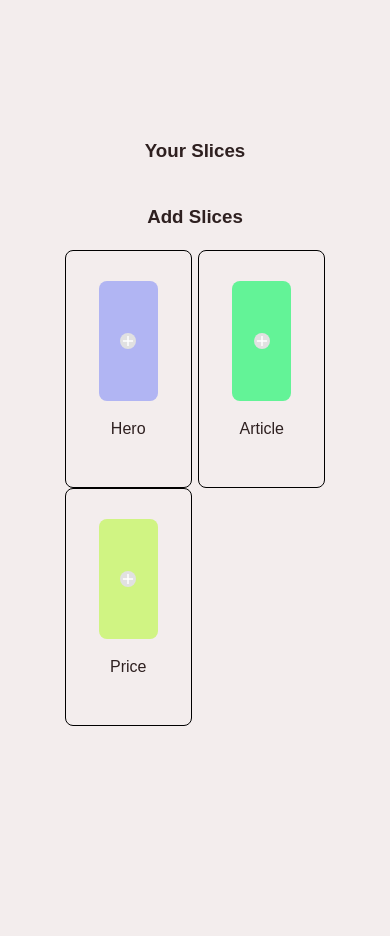
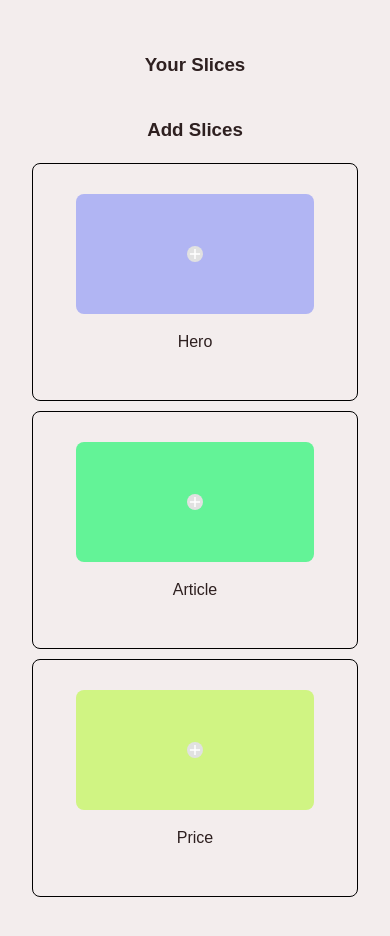
Before and after one commit to sergiocortessat/SLICE-COMPONENTS-REACT---VITE---TYPESCRIPT, a React (Vite) app: page / in a window 390 px wide. Shown: the top 936 px of the page. Before the commit the page ends 844 px from the top, so only its background shows below. Built offline with nearby package versions, Linux system fonts and the light colour scheme.

Commit message:
Adapt mobile

```diff
--- a/src/styles/PageEditor.scss
+++ b/src/styles/PageEditor.scss
@@ -1,6 +1,9 @@
 .slices {
   &-available {
-    width: 50%;
+    @media (min-width: 768px) {
+      width: 50%;
+    }
+    width: 100%;
     display: flex;
     flex-direction: column;
     gap: 8px;
@@ -54,17 +57,24 @@
   }
 
   &-add {
-    width: 80%;
+    @media (min-width: 768px) {
+      width: 80%;
+    }
+    width: 100%;
     display: flex;
     flex-wrap: wrap;
     justify-content: space-between;
     margin: 0 auto;
 
     &--button-container {
-      width: 25%;
+      @media (min-width: 768px) {
+        width: 25%;
+      }
+      width: 100%;
       border-radius: 8px;
       border: 1px solid black;
       padding: 30px;
+      margin-bottom: 10px;
 
       button {
         border-radius: 8px;
```
